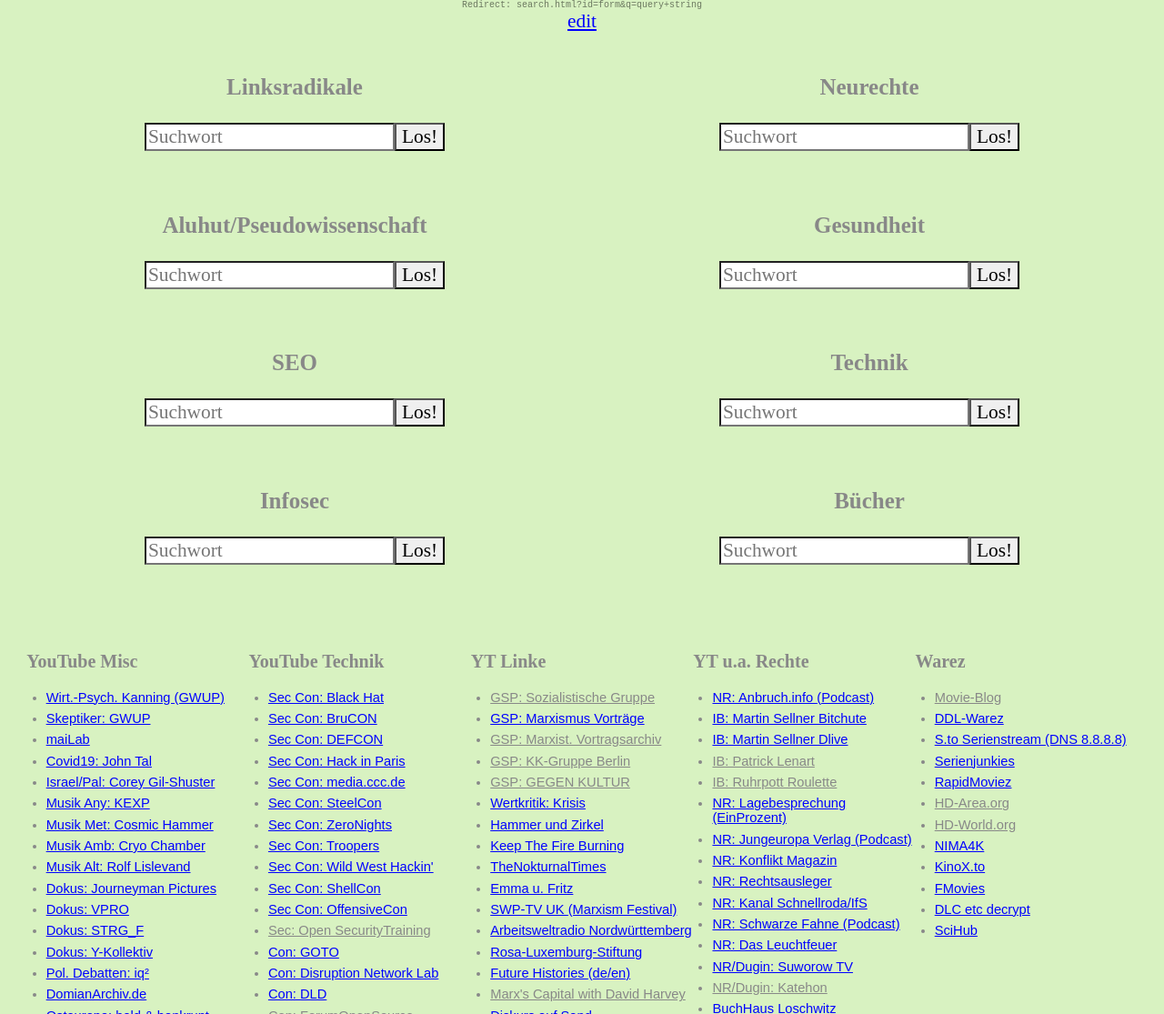
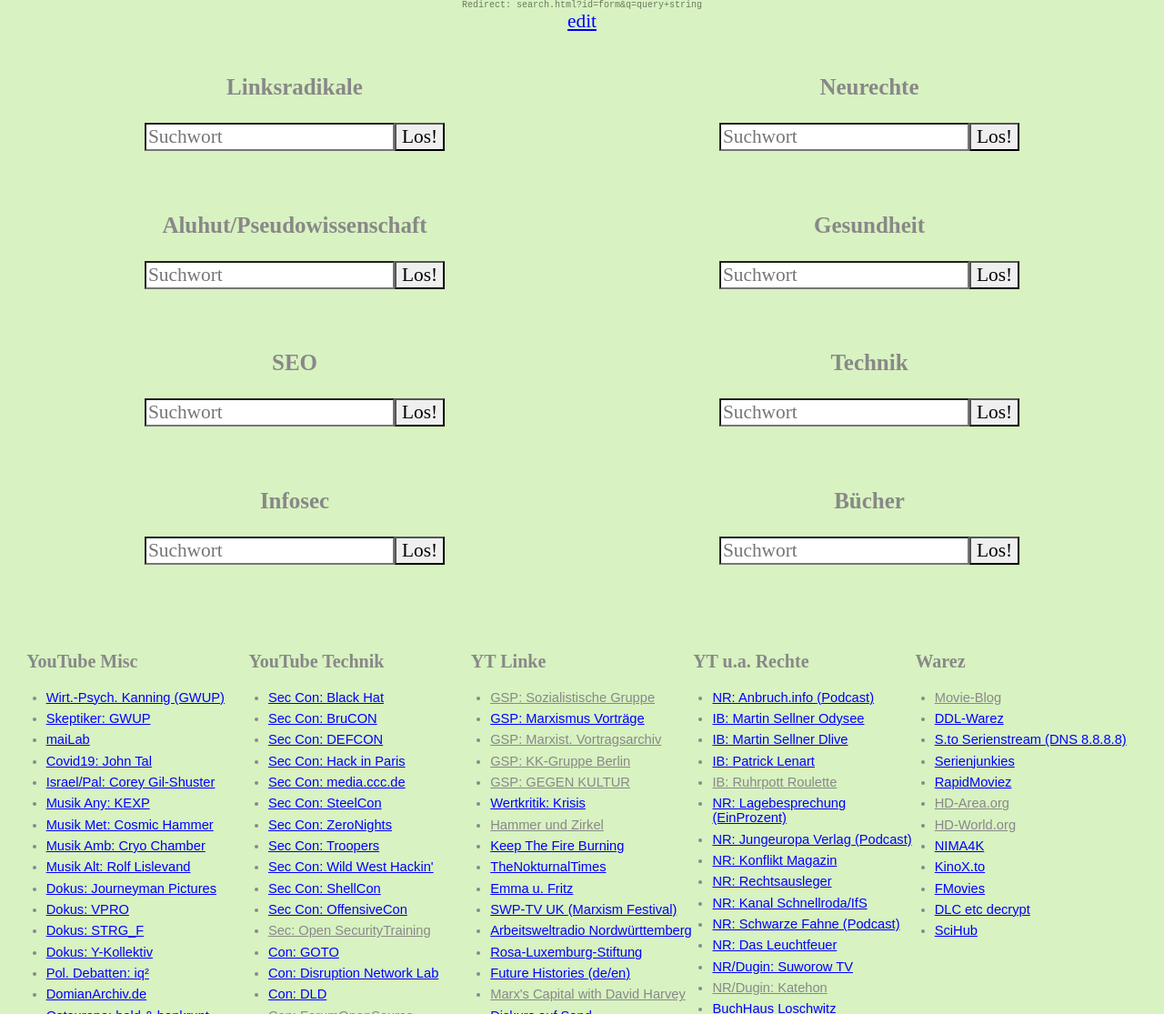
Before and after one commit to andre-st/andre-st.github.io, a plain HTML site: page search.html in a window 1280 px wide. Shown: the top 1115 px of the page at 91% size. Drawn offline with Linux system fonts and the light colour scheme.

Commit message:
Update search.html

```diff
--- a/search.html
+++ b/search.html
@@ -291,7 +291,7 @@
 					{ "title": "GSP: KK-Gruppe Berlin",        "active": false, "url": "https://www.youtube.com/channel/UC2oY85fflh7PtmsoMUbWoXA/videos?disable_polymer=1" },
 					{ "title": "GSP: GEGEN KULTUR",            "active": false, "url": "https://www.youtube.com/user/GegenKulturVerlag/videos?disable_polymer=1" },
 					{ "title": "Wertkritik: Krisis",                 "url": "https://www.youtube.com/channel/UCjctn4i1XQw3FhXF2PZ9hbw/videos?disable_polymer=1" },
-					{ "title": "Hammer und Zirkel",                  "url": "https://www.youtube.com/channel/UCmbp_MsnzQNb5ogcMPGHHaQ/videos?disable_polymer=1" },
+					{ "title": "Hammer und Zirkel",            "active": false,  "url": "https://www.youtube.com/channel/UCmbp_MsnzQNb5ogcMPGHHaQ/videos?disable_polymer=1" },
 					{ "title": "Keep The Fire Burning",              "url": "https://www.youtube.com/channel/UCZgENdtwBTfbXlXuNG_OEHw/videos?disable_polymer=1" },
 					{ "title": "TheNokturnalTimes",                  "url": "https://www.youtube.com/channel/UCgj0uCW9VR8p3PUJ91oDz9g/videos?disable_polymer=1" },
 					{ "title": "Emma u. Fritz",                      "url": "https://www.youtube.com/channel/UCtsVCoQxu64vRQH2IYP51sA/videos?disable_polymer=1" },
@@ -316,9 +316,9 @@
 				"items":
 				[
 					{ "title": "NR: Anbruch.info (Podcast)",    "url": "https://www.youtube.com/channel/UCJideQoT9MgcGrQXrhhqsyw/videos?disable_polymer=1" },
-					{ "title": "IB: Martin Sellner Bitchute",   "url": "https://www.bitchute.com/channel/martinsellner/" },
+					{ "title": "IB: Martin Sellner Odysee",     "url": "https://odysee.com/@MartinSellner:d" },
 					{ "title": "IB: Martin Sellner Dlive",      "url": "https://dlive.tv/MartinSellner" },
-					{ "title": "IB: Patrick Lenart",            "active": false, "url": "https://www.youtube.com/user/lenarpa/videos?disable_polymer=1" },
+					{ "title": "IB: Patrick Lenart",            "url": "https://www.youtube.com/user/lenarpa/videos?disable_polymer=1" },
 					{ "title": "IB: Ruhrpott Roulette",         "active": false, "url": "https://www.youtube.com/channel/UCMm8lMIzU3Zss1rWf4dgv-g/videos?disable_polymer=1" },
 					{ "title": "NR: Lagebesprechung (EinProzent)", "url": "https://podcast.einprozent.de/" },
 					{ "title": "NR: Jungeuropa Verlag (Podcast)", "url": "http://podcast.jungeuropa.de/" },
```
